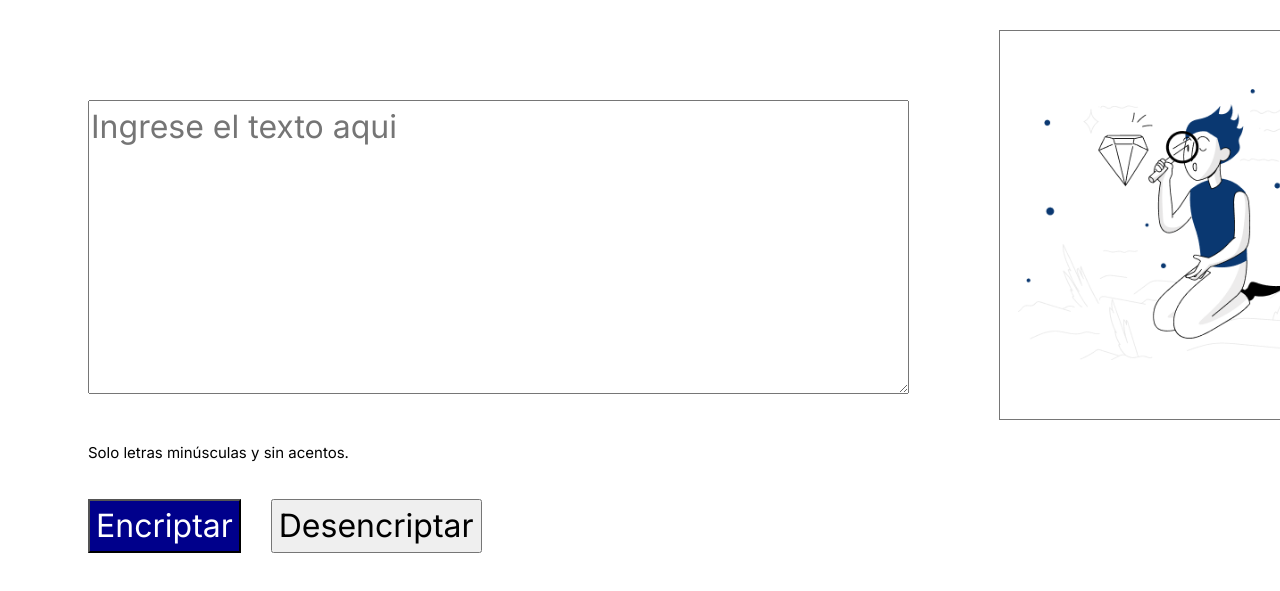
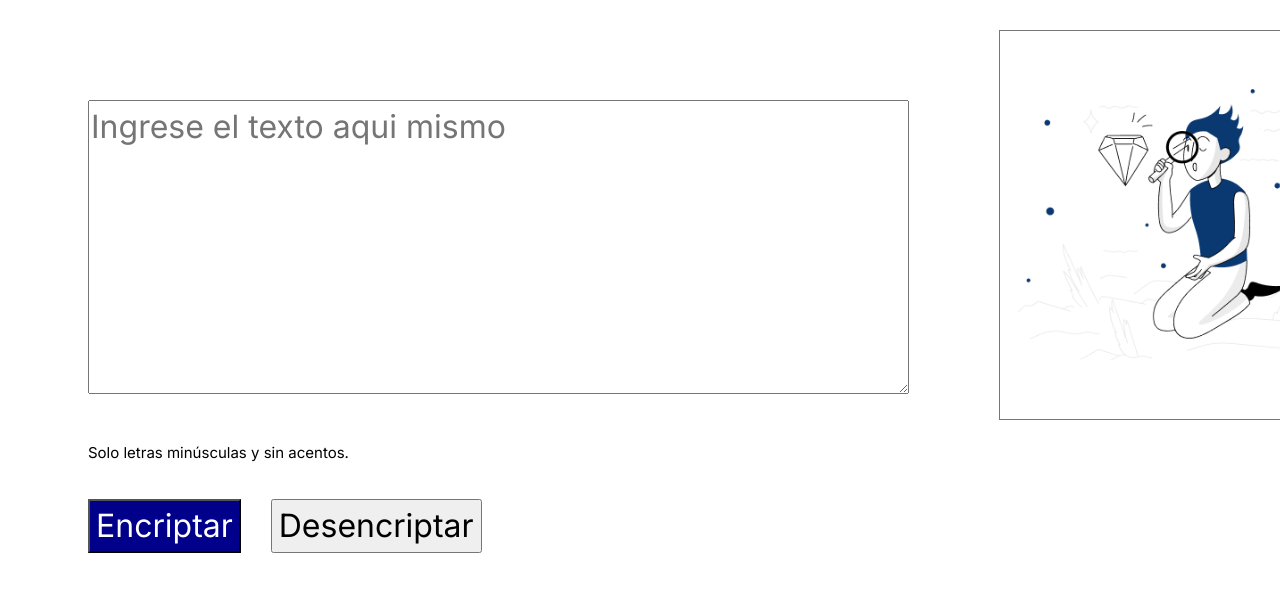
Before and after one commit to ramses2888/nuevoencriptador, a plain HTML site: page index.html in a window 1280 px wide. Shown: the part 59-650 px from the top of the page. Drawn offline with Linux system fonts and the light colour scheme.

Commit message:
Update index.html
update text

```diff
--- a/index.html
+++ b/index.html
@@ -20,7 +20,7 @@
           class="input-texto"
           cols="40"
           rows="6"
-          placeholder="Ingrese el texto aqui"></textarea>
+          placeholder="Ingrese el texto aqui mismo"></textarea>
         <div id="div-desaparece">
           <h6 class="informacion">Solo letras minúsculas y sin acentos.</h6>
         </div>
```
